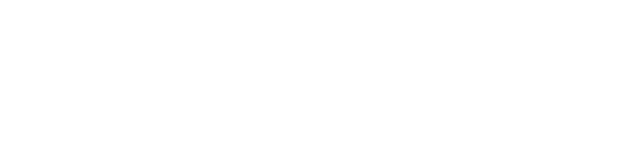
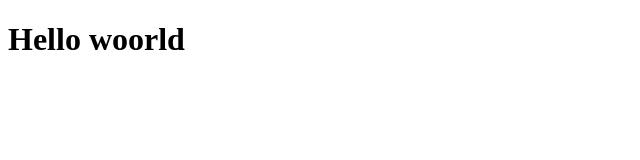
Before and after one commit to Dbearheart/collab-practice, a plain HTML site: page index.html in a window 1280 px wide. Shown: the whole page, without its empty margins (0-640 px from the left). Drawn offline with Linux system fonts and the light colour scheme.

```diff
--- a/index.html
+++ b/index.html
@@ -9,5 +9,9 @@
 </head>
 <body>
 
+<header>
+    <h1>Hello woorld </h1>
+</header>
+
 </body>
 </html>
```
Also changed, not shown: 1 other file.
